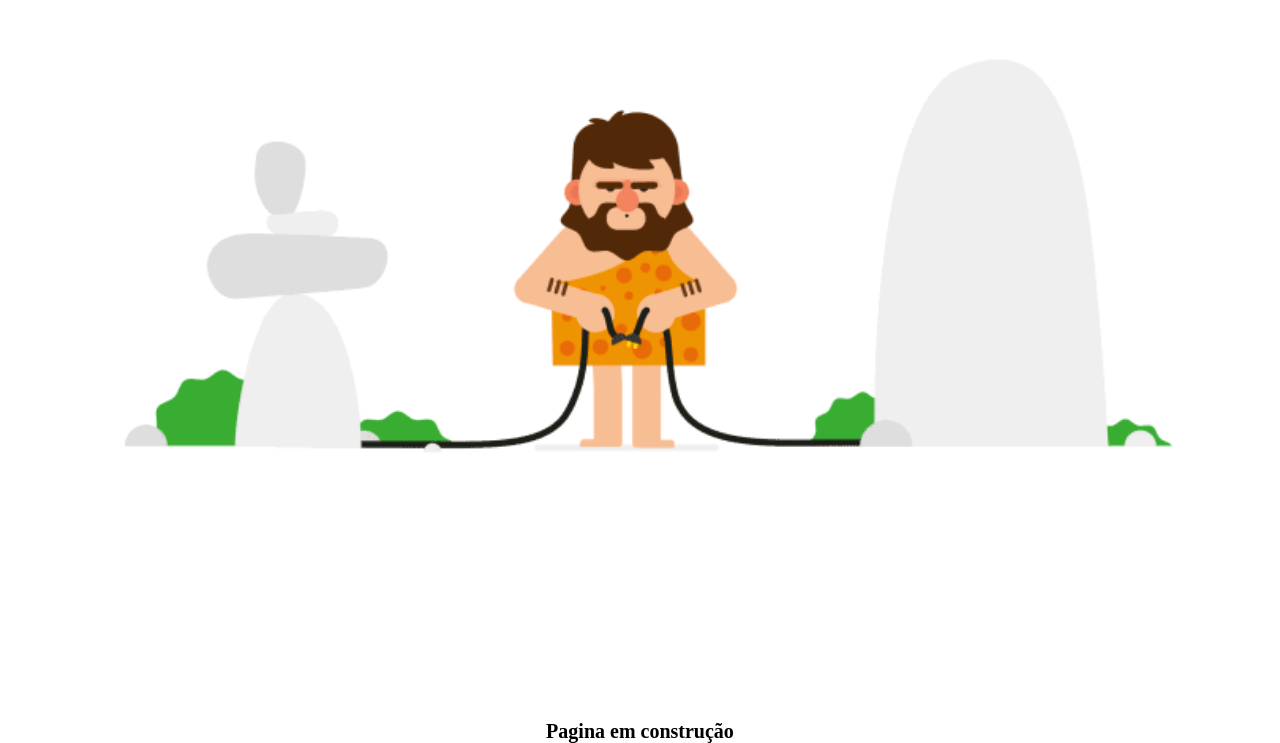
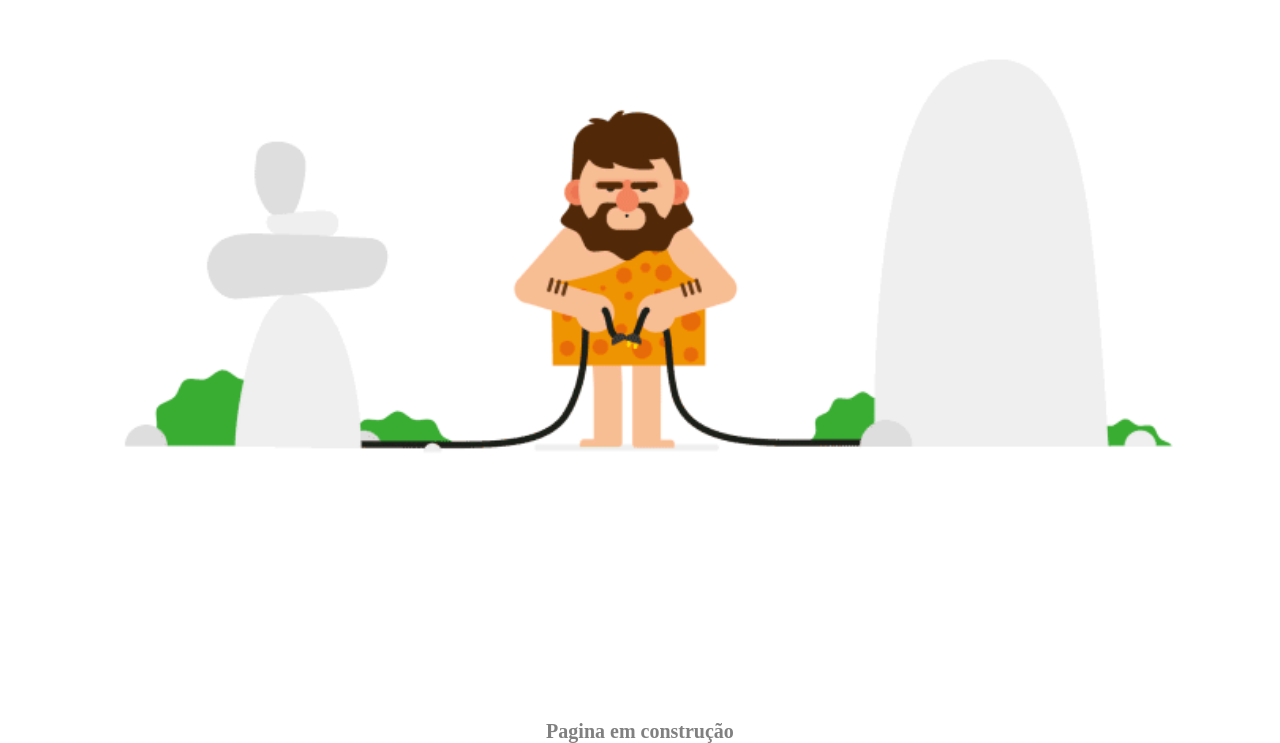
Before and after one commit to GabrielPRDF/clone-tabnews, a Next.js app: page / in a window 1280 px wide. Shown: the part 151-894 px from the top of the page. Built offline with nearby package versions, Linux system fonts and the light colour scheme.

Commit message:
Update index.js

```diff
--- a/pages/index.js
+++ b/pages/index.js
@@ -19,6 +19,7 @@ function Home() {
           fontSize: "20px",
           margin: 0,
           fontWeight: "bold",
+          color: "gray",
         }}
       >
         Pagina em construção{" "}
```
